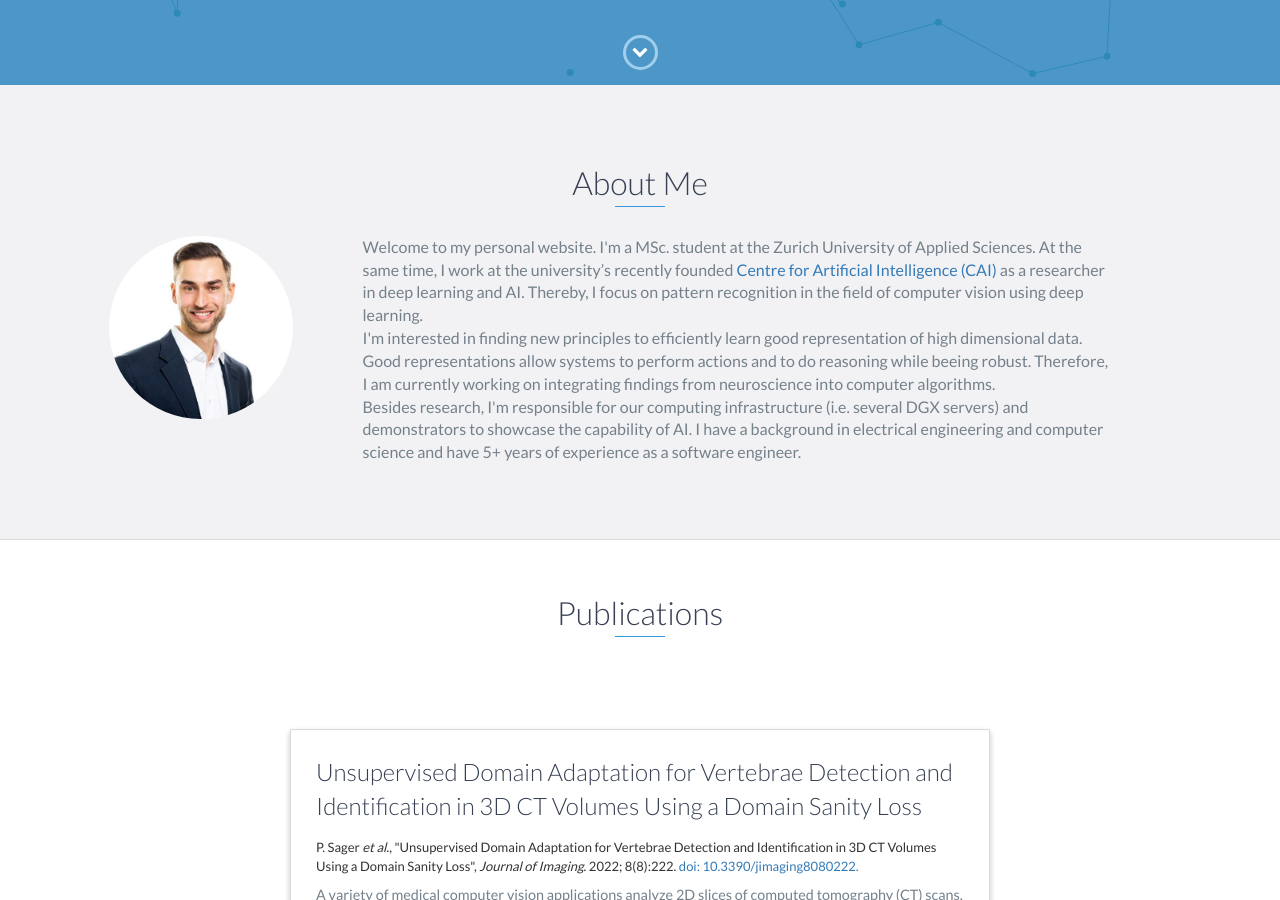
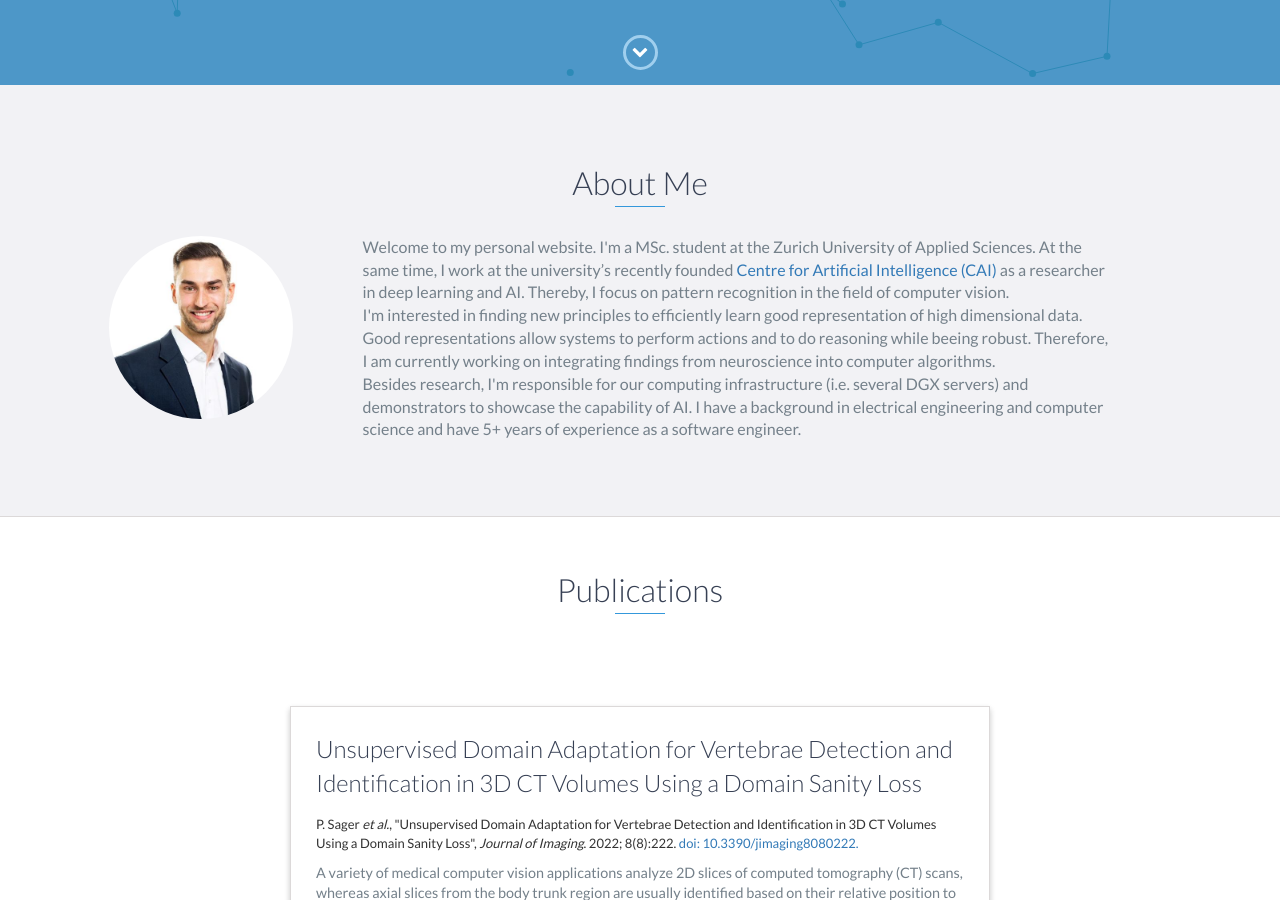
Before and after one commit to sagerpascal/sagerpascal.github.io, a Jekyll site: the page built from index.html, in a window 1280 px wide and 900 px high, scrolled down 815 px. Built offline with Jekyll 4.4.1, drawn with Linux system fonts in a browser that asks for light colours.

Commit message:
Fix Typo

```diff
--- a/index.html
+++ b/index.html
@@ -33,7 +33,7 @@ id: index
                     At the same time, I work at the university’s recently founded <a
                         href="https://www.zhaw.ch/en/engineering/institutes-centres/cai/">Centre for Artificial
                     Intelligence (CAI)</a> as a researcher in deep learning and AI.
-                    Thereby, I focus on pattern recognition in the field of computer vision using deep learning.
+                    Thereby, I focus on pattern recognition in the field of computer vision.
                 </p>
                 <p>
                     I'm interested in finding new principles to efficiently learn good representation of high dimensional data.
```
